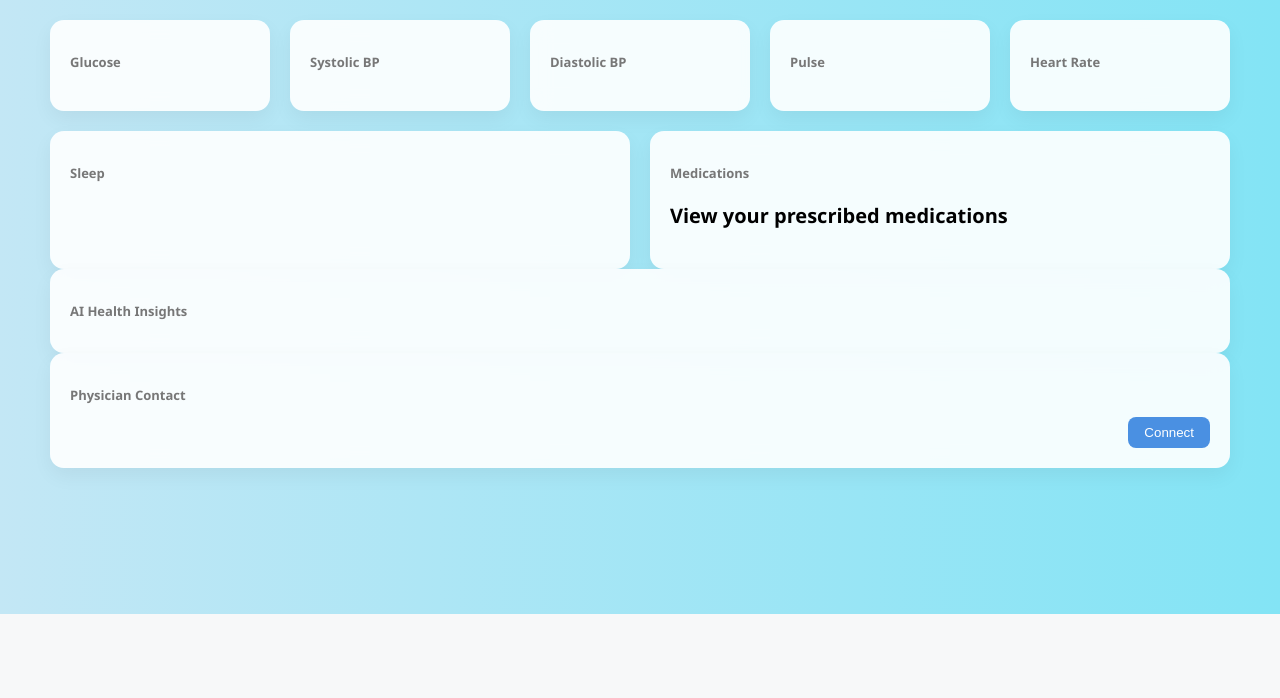
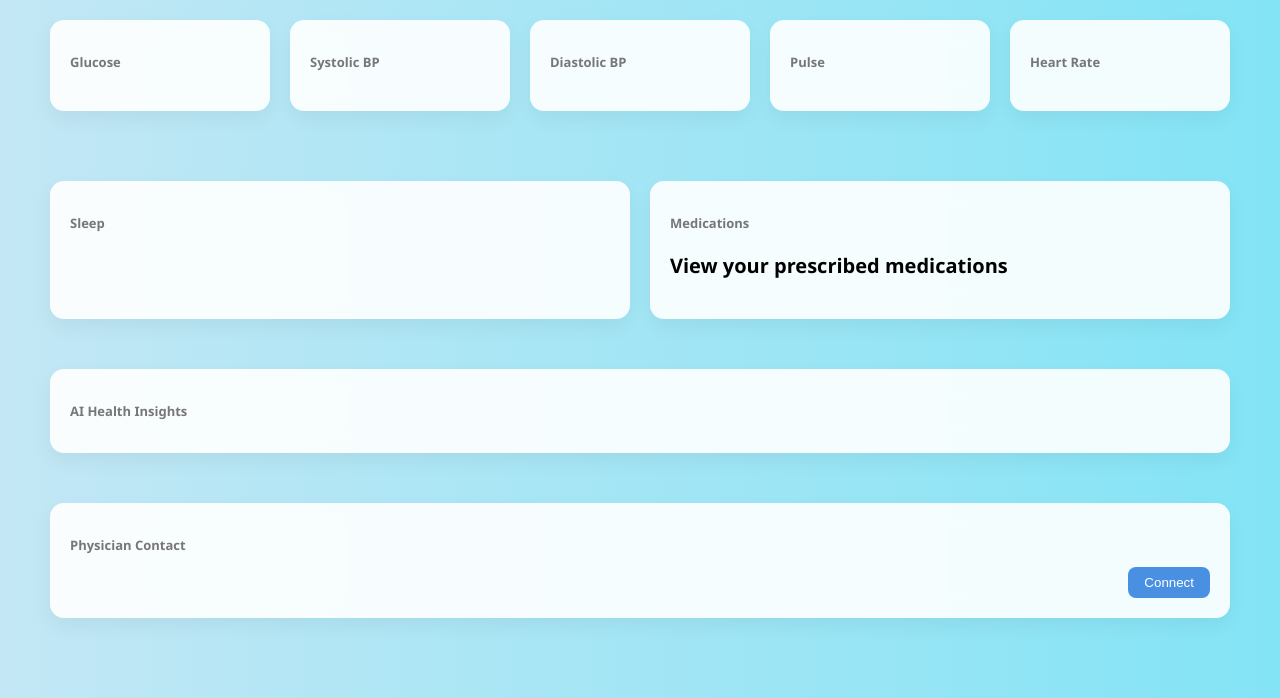
Before and after one commit to Bevan08/health-app, a Flask app: template templates/dashboard.html in a window 1280 px wide. Shown: the part 186-884 px from the top of the page. Before the commit the page ends 800 px from the top, so only its background shows below. Run offline with Flask 3, Linux system fonts and the light colour scheme; the template is opened without the code that fills it, so the values that code supplies are empty; parts of the project's set-up code (start-up, migrations or seed data) failed here and were passed over.

Commit message:
fixed dashboard grid 2

```diff
--- a/static/style.css
+++ b/static/style.css
@@ -49,7 +49,7 @@ body {
     display: grid;
     grid-template-columns: repeat(auto-fit, minmax(180px, 1fr));
     gap: 20px;
-    margin-bottom: 20px;
+
 }
 
 /* CARD */
@@ -60,6 +60,7 @@ body {
     backdrop-filter: blur(10px);
     box-shadow: 0 8px 20px rgba(0,0,0,0.05);
     transition: 0.3s;
+    margin-bottom: 50px;
 }
 
 .card:hover {
```
